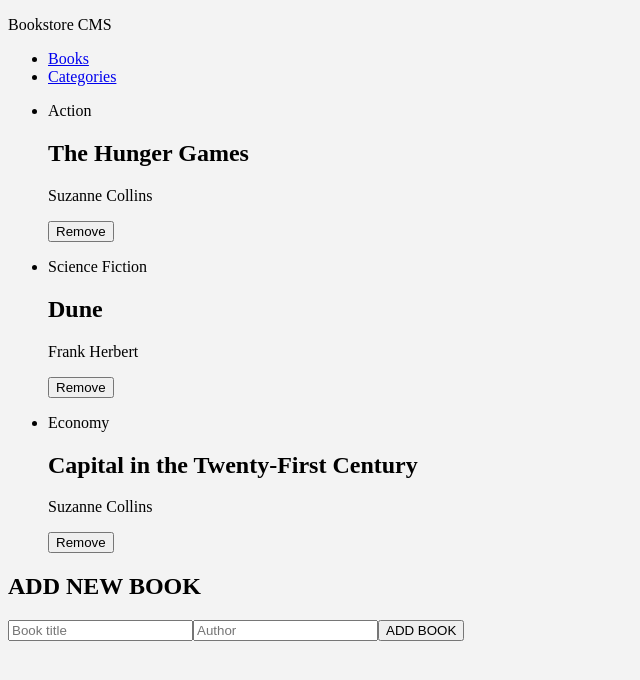
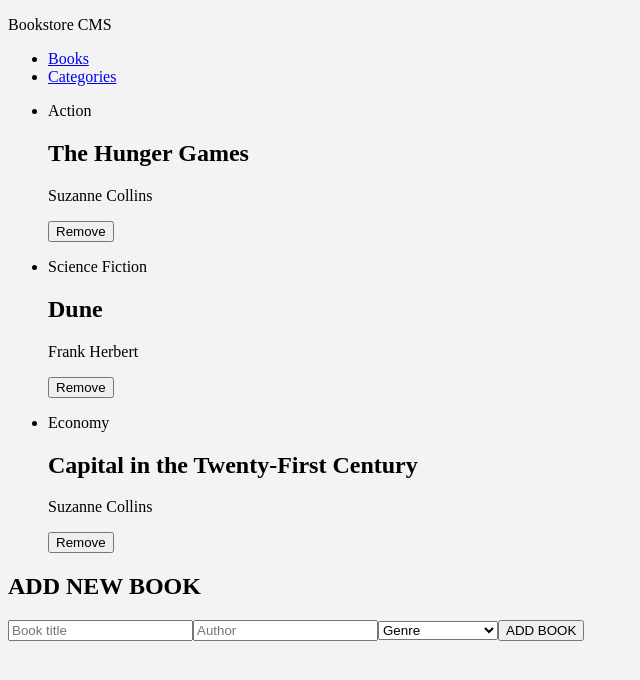
Before and after one commit to vvoo21/Bookstore, a React (Create React App) app: page / in a window 1280 px wide. Shown: the top 680 px of the page, without its empty margins (0-640 px from the left). Built offline with nearby package versions, Linux system fonts and the light colour scheme.

Commit message:
add functionality for "Add book" button

```diff
--- a/src/components/Form.js
+++ b/src/components/Form.js
@@ -1,12 +1,64 @@
-const Form = () => (
+import { useState } from 'react';
+import { v4 as uuidv4 } from 'uuid';
+import { useDispatch } from 'react-redux';
+import { addBook } from '../redux/books/books';
+
+const Form = () => {
+  const dispatch = useDispatch();
+  const [newBook, setNewBook] = useState({
+    title: '',
+    author: '',
+    genre: '',
+  });
+
+  const handleInput = (e) => {
+    setNewBook({
+      ...newBook,
+      [e.target.name]: e.target.value,
+    });
+  };
+
+  const handleClick = (e) => {
+    e.preventDefault();
+    const book = {
+      title: newBook.title,
+      author: newBook.author,
+      genre: newBook.genre,
+      id: uuidv4(),
+    };
+    dispatch(addBook(book));
+    setNewBook({
+      title: '',
+      author: '',
+      genre: '',
+    });
+  };
+
+  return (
     <div>
       <h2>ADD NEW BOOK</h2>
       <form>
-      <input id="title" type="text" name="title" placeholder="Book title" />
-      <input id="author" type="text" name="author" placeholder="Author" />
-      <button type="button">ADD BOOK</button>
+        <input id="title" type="text" name="title" value={newBook.title} onInput={handleInput} placeholder="Book title" />
+        <input id="author" type="text" name="author" value={newBook.author} onInput={handleInput} placeholder="Author" />
+        <select name="genre" id="genre" value={newBook.genre} onInput={handleInput} placeholder="Genre">
+          <option value="" disabled>Genre</option>
+          <option value="fantasy">Fantasy</option>
+          <option value="science fiction">Science Fiction</option>
+          <option value="action">Action</option>
+          <option value="mystery">Mystery</option>
+          <option value="thriller">Thriller</option>
+          <option value="romance">Romance</option>
+          <option value="magical realism">Magical Realism</option>
+          <option value="children">Children’s</option>
+          <option value="biography">Biography</option>
+          <option value="food & drink">Food & Drink</option>
+          <option value="self-help">Self-help</option>
+          <option value="economy">Economy</option>
+        </select>
+        <button type="submit" onClick={handleClick}>ADD BOOK</button>
       </form>
     </div>
   );
+};
 
 export default Form;
```
Lines whose indentation alone changed are shown as unchanged.
